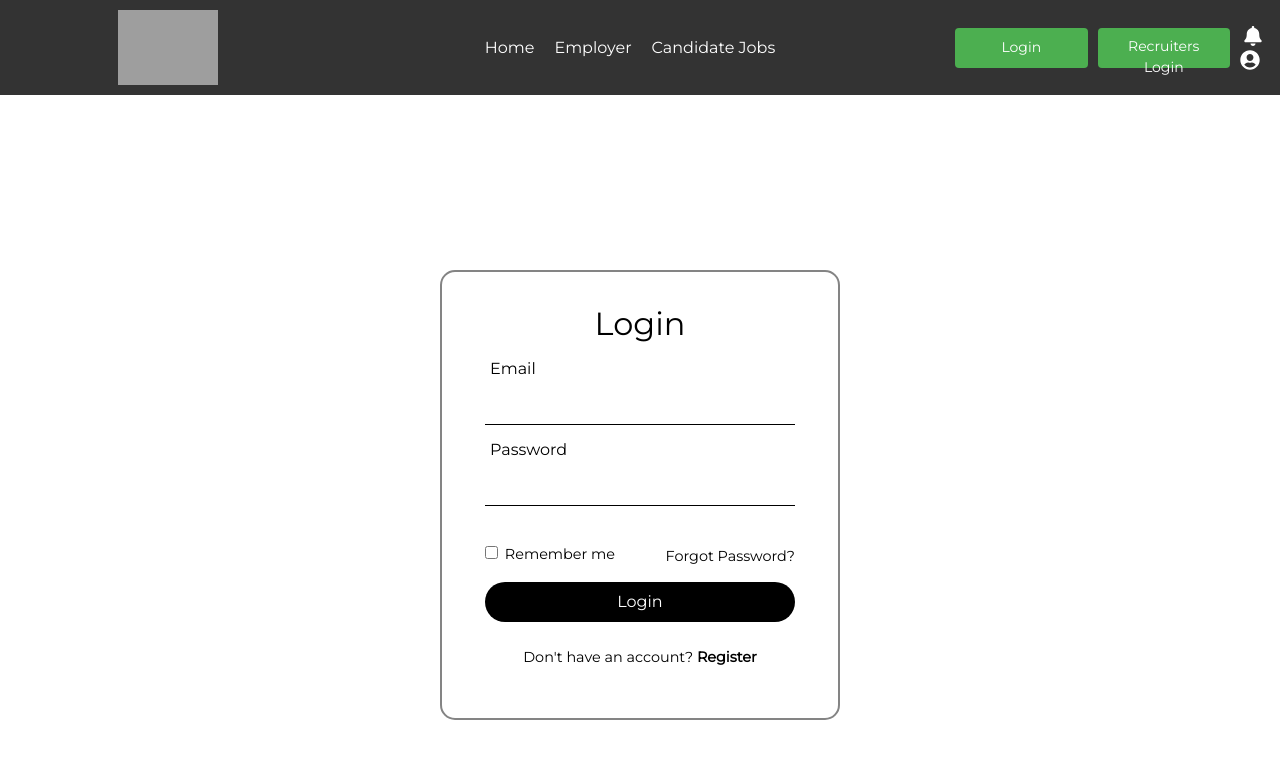
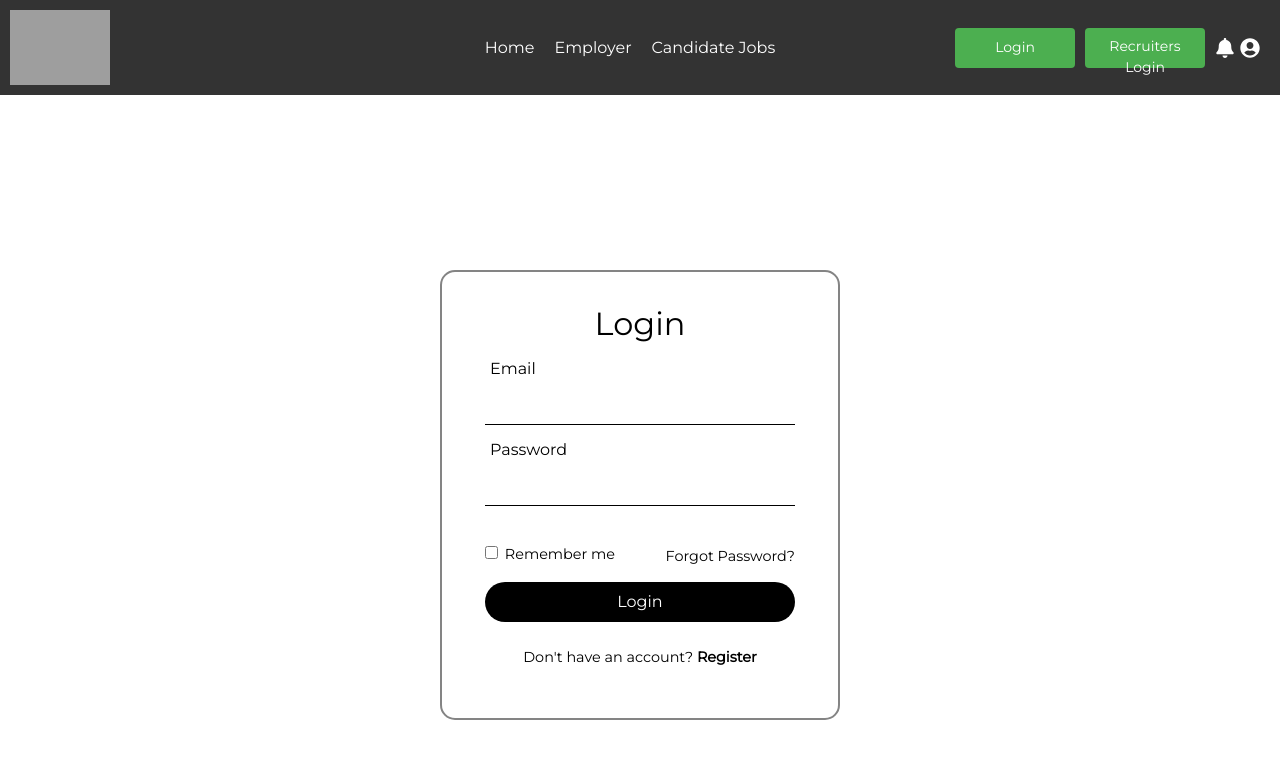
Before and after one commit to JobPortal006/frontend, a React (Create React App) app: page /#/login in a window 1280 px wide. Before the commit this address led to /. Shown: the top 758 px of the page. Built offline with nearby package versions, Linux system fonts and the light colour scheme; grey boxes are pictures that could not be loaded.

Commit message:
last commit

```diff
--- a/package.json
+++ b/package.json
@@ -16,6 +16,7 @@
     "react-bootstrap": "^2.9.2",
     "react-dom": "^18.2.0",
     "react-icons": "^4.12.0",
+    "react-router-dom": "^6.21.1",
     "react-scripts": "5.0.1",
     "web-vitals": "^2.1.4"
   },
--- a/src/App.js
+++ b/src/App.js
@@ -4,13 +4,18 @@ import './App.css';
 import Navbar from './components/Navbar';
 import 'bootstrap/dist/css/bootstrap.min.css';
 import Login from './components/Login';
+import { HashRouter as Router, Route, Routes} from 'react-router-dom';
 
 function App() {
-  return (
-    <div className="App">
+  return ( <Router>
      <Navbar />
-     <Login />
-     </div>
+     <Routes>
+     <Route path="/login" element={<Login />} />
+     </Routes>
+
+  </Router>
+
+
   );
 }
 
--- a/src/components/Navbar.css
+++ b/src/components/Navbar.css
@@ -1,5 +1,3 @@
-/* Navbar.css */
-
 .Navbar {
     display: flex;
     justify-content: space-between;
@@ -92,6 +90,11 @@
     border-radius: 4px;
 }
 
+.Navbar__profile {
+    display: flex;
+    align-items: center;
+}
+
 .Navbar__notification-icon,
 .Navbar__user-icon {
     font-size: 20px;
--- a/src/components/Navbar.js
+++ b/src/components/Navbar.js
@@ -2,10 +2,17 @@
 import React from 'react';
 import '../components/Navbar.css';
 import { FaUserCircle, FaBell } from 'react-icons/fa';
+import { useNavigate } from 'react-router-dom';
+
 
 
 
 const Navbar = () => {
+    const navigate = useNavigate();
+
+  const handleLearnMoreClick = () => {
+    navigate('/login');
+  };
     return (
         <div className="Navbar">
             <div className="Navbar__left">
@@ -45,7 +52,7 @@ const Navbar = () => {
 
 
             <div className="Navbar__right">
-                <button className="Navbar__button">Login</button>
+                <button className="Navbar__button" onClick={ handleLearnMoreClick}>Login</button>
                 <button className="Navbar__button">Recruiters Login</button>
                 <div className="Navbar__profile">
                     <FaBell className="Navbar__notification-icon" />
```
Also changed, not shown: 1 other file (tests, documents, lock files or other folders). Lines whose indentation alone changed are shown as unchanged.
